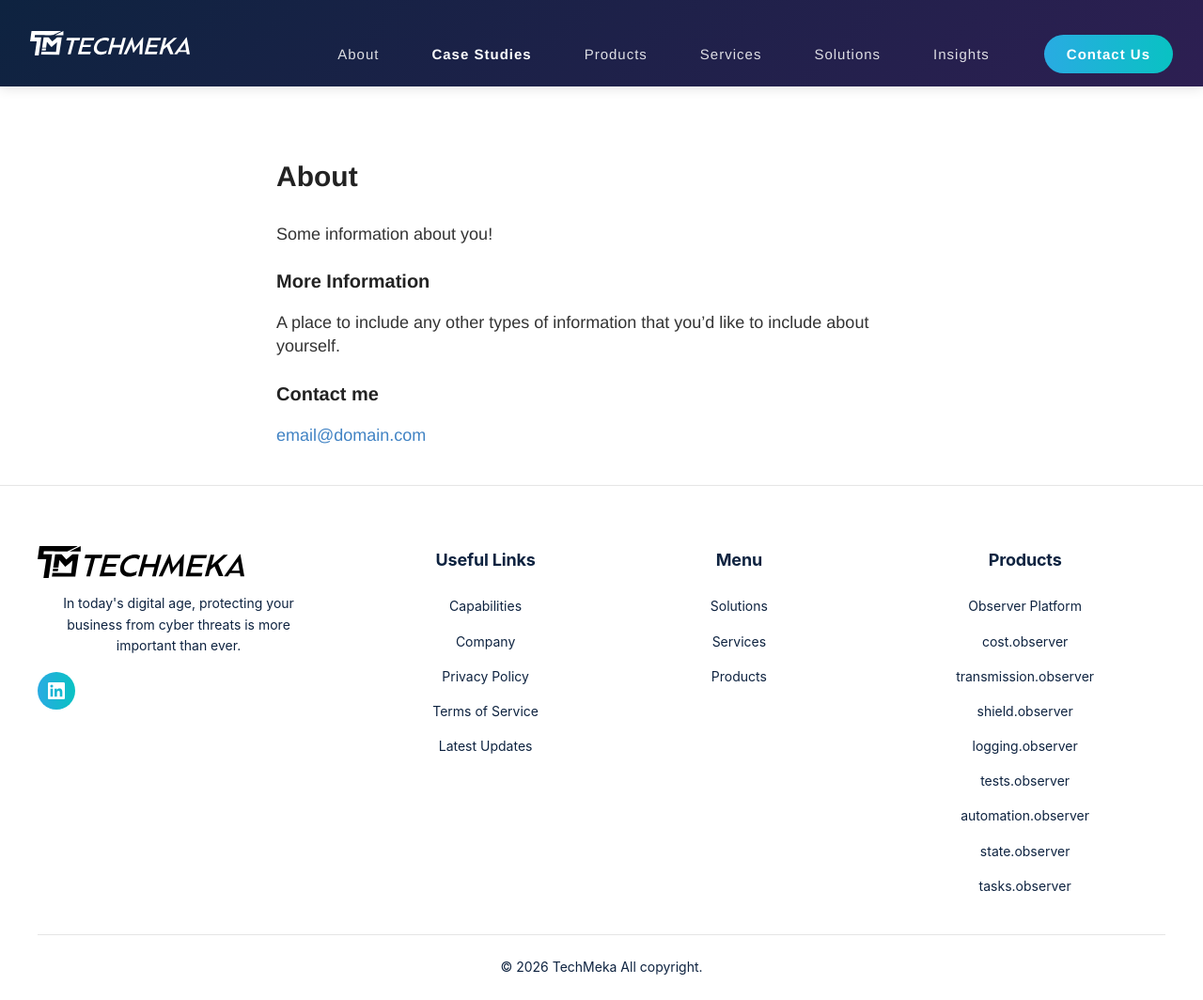
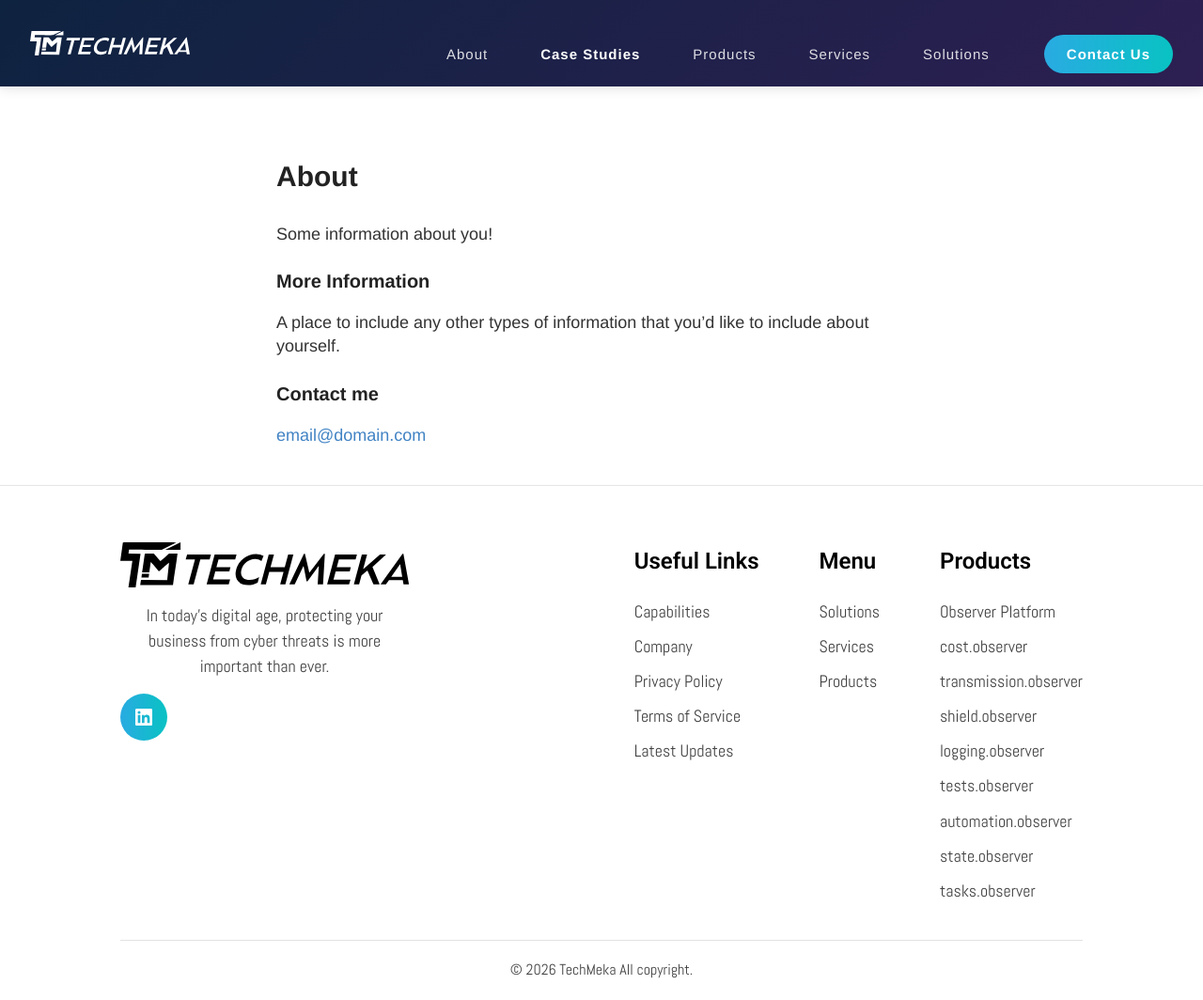
Before and after one commit to Techmeka/blog, a Jekyll site: the page built from docs/about.md, in a window 1280 px wide and 1064 px high. Shown: the whole window at 94% size. Built offline with Jekyll 4.4.1, drawn with Linux system fonts in a browser that asks for light colours.

Commit message:
[IP-6166] Blog nav+footer parity with techmeka.com marketing site
Nav: drop the Insights item from both _layouts/default.html and
_layouts/whitepaper.html — the React marketing nav
(src/Components/Header/index.jsx) has About / Case Studies / Products /
Services / Solutions + Contact Us and no Insights entry. The blog was
adding a 6th nav item that doesn't exist upstream.

Footer: match src/Components/Footer/ visual style.
- Section titles: Roboto 24px #000 (was Inter 18px navy)
- Body links: Abel 18px #424242 (was Inter 14px navy)
- LinkedIn social circle: 50x50 (was 40x40)
- Layout: brand column left (30% width) + right cluster with 3
  link columns (Useful Links / Menu / Products) at 4rem gap. Was
  a 4-column even grid.
- Copyright: Abel 16px #424242 above a #e2e2e2 rule.
- Fonts loaded via Google Fonts <link> (Abel + Roboto + Inter).

Rebuilt with Jekyll, verified via browser_eval: nav items match,
section titles resolve Roboto 24px rgb(0,0,0), body links Abel 18px
rgb(66,66,66), LinkedIn circle 50x50, cols-wrap gap 64px.

```diff
--- a/docs/_layouts/default.html
+++ b/docs/_layouts/default.html
@@ -12,6 +12,9 @@
 
     <!-- <link rel="stylesheet" type="text/css" href="{{ site.baseurl }}/style.css" /> -->
     <link rel="alternate" type="application/rss+xml" title="{{ site.name }} - {{ site.description }}" href="{{ site.baseurl }}/feed.xml" />
+    <link rel="preconnect" href="https://fonts.googleapis.com">
+    <link rel="preconnect" href="https://fonts.gstatic.com" crossorigin>
+    <link rel="stylesheet" href="https://fonts.googleapis.com/css2?family=Abel&family=Inter:wght@400;500;600;700&family=Roboto:wght@400;500;600;700&display=swap">
     <link rel="stylesheet" href="{{ site.baseurl }}/assets/css/style.css">
 
     <!-- Created with Jekyll Now - http://github.com/barryclark/jekyll-now -->
@@ -52,7 +55,6 @@
             <li><a href="https://techmeka.com/observers">Products</a></li>
             <li><a href="https://techmeka.com/#service">Services</a></li>
             <li><a href="https://techmeka.com/#solution">Solutions</a></li>
-            <li><a href="{{ site.baseurl }}/whitepapers/">Insights</a></li>
           </ul>
           <a href="https://techmeka.com/#contactUs" class="tm-mainsite-cta">Contact Us</a>
         </nav>
@@ -85,6 +87,7 @@
             </a>
           </div>
 
+          <div class="tm-footer-cols-wrap">
             <div class="tm-footer-col">
               <h4>Useful Links</h4>
               <ul>
@@ -120,6 +123,7 @@
               </ul>
             </div>
           </div>
+        </div>
 
         <div class="tm-footer-bottom">
           <p>&copy; <span id="tm-year">2026</span> TechMeka All copyright.</p>
--- a/docs/_layouts/whitepaper.html
+++ b/docs/_layouts/whitepaper.html
@@ -10,6 +10,9 @@
     {% seo %}
 
     <link rel="alternate" type="application/rss+xml" title="{{ site.name }} - {{ site.description }}" href="{{ site.baseurl }}/feed.xml" />
+    <link rel="preconnect" href="https://fonts.googleapis.com">
+    <link rel="preconnect" href="https://fonts.gstatic.com" crossorigin>
+    <link rel="stylesheet" href="https://fonts.googleapis.com/css2?family=Abel&family=Inter:wght@400;500;600;700&family=Roboto:wght@400;500;600;700&display=swap">
     <link rel="stylesheet" href="{{ site.baseurl }}/assets/css/style.css">
     {% if page.custom_css %}<link rel="stylesheet" href="{{ site.baseurl }}{{ page.custom_css }}">{% endif %}
 
@@ -50,7 +53,6 @@
             <li><a href="https://techmeka.com/observers">Products</a></li>
             <li><a href="https://techmeka.com/#service">Services</a></li>
             <li><a href="https://techmeka.com/#solution">Solutions</a></li>
-            <li><a href="{{ site.baseurl }}/whitepapers/" class="active" aria-current="page">Insights</a></li>
           </ul>
           <a href="https://techmeka.com/#contactUs" class="tm-mainsite-cta">Contact Us</a>
         </nav>
@@ -82,6 +84,7 @@
             </a>
           </div>
 
+          <div class="tm-footer-cols-wrap">
             <div class="tm-footer-col">
               <h4>Useful Links</h4>
               <ul>
@@ -117,6 +120,7 @@
               </ul>
             </div>
           </div>
+        </div>
 
         <div class="tm-footer-bottom">
           <p>&copy; <span id="tm-year">2026</span> TechMeka All copyright.</p>
--- a/docs/assets/css/style.scss
+++ b/docs/assets/css/style.scss
@@ -766,35 +766,39 @@ footer {
 // Replicates the visual layout from techmeka.com (Footer.jsx) so the
 // blog and the main site feel like a single product.
 // ═══════════════════════════════════════════════════════════════════════
+// Mirrors src/Components/Footer/footer.module.css on the marketing site.
+// Body copy uses Abel; section titles use Roboto; colors match the React
+// footer (#000 titles, #424242 body, #e2e2e2 rule). Fonts loaded via
+// Google Fonts <link> in the layout heads.
 .tm-mainsite-footer {
   background: #ffffff;
-  color: #0e2340;
-  padding: 64px 0 24px;
-  font-family: 'Inter', -apple-system, 'Segoe UI', Roboto, sans-serif;
+  color: #424242;
+  padding: 60px 0 20px;
+  font-family: 'Abel', -apple-system, 'Segoe UI', Roboto, sans-serif;
   border-top: 1px solid #e5e5e5;
   margin-top: 40px;
 }
 
 .tm-mainsite-footer-inner {
-  max-width: 1400px;
+  width: 80%;
   margin: 0 auto;
-  padding: 0 40px;
+  padding: 0;
+
+  @media (max-width: 1199px) { width: 90%; }
+  @media (max-width: 767px)  { width: 100%; padding: 0 20px; }
 }
 
 .tm-footer-cols {
-  display: grid;
-  grid-template-columns: 1.4fr 1fr 1fr 1.3fr;
-  gap: 40px;
+  display: flex;
+  flex-direction: row;
+  justify-content: space-between;
+  gap: 32px;
   padding-bottom: 40px;
 
-  @media (max-width: 900px) {
-    grid-template-columns: 1fr 1fr;
-    gap: 32px;
-  }
-
-  @media (max-width: 560px) {
-    grid-template-columns: 1fr;
-    gap: 28px;
+  @media (max-width: 990px) {
+    flex-direction: column;
+    align-items: center;
+    text-align: center;
   }
 }
 
@@ -802,7 +806,14 @@ footer {
   display: flex;
   flex-direction: column;
   gap: 16px;
-  max-width: 340px;
+  width: 30%;
+  flex-shrink: 0;
+
+  @media (max-width: 990px) {
+    width: 100%;
+    align-items: center;
+    text-align: center;
+  }
 }
 
 .tm-footer-logo {
@@ -810,7 +821,8 @@ footer {
   text-decoration: none;
 
   svg {
-    width: 220px;
+    width: 350px;
+    max-width: 100%;
     height: auto;
     display: block;
   }
@@ -819,19 +831,19 @@ footer {
 }
 
 .tm-footer-tagline {
-  font-size: 14px;
-  line-height: 1.6;
-  color: #0e2340;
+  font-family: 'Abel', sans-serif;
+  font-size: 18px;
+  line-height: 1.5;
+  color: #424242;
   margin: 0;
-  max-width: 300px;
 }
 
 .tm-footer-social {
   display: inline-flex;
   align-items: center;
   justify-content: center;
-  width: 40px;
-  height: 40px;
+  width: 50px;
+  height: 50px;
   border-radius: 50%;
   background: linear-gradient(to right, #29abe2 0%, #09c2c3 100%);
   color: #fff;
@@ -847,14 +859,35 @@ footer {
   svg { display: block; }
 }
 
+// Wraps the three link cols (Useful Links / Menu / Products) so they
+// sit as a flex group flush right of the brand column, matching the
+// React footer's `.footerColumnsWrapper` (gap: 4rem).
+.tm-footer-cols-wrap {
+  display: flex;
+  gap: 4rem;
+  justify-content: flex-end;
+
+  @media (max-width: 990px) {
+    justify-content: center;
+    gap: 2rem;
+    flex-wrap: wrap;
+  }
+}
+
 .tm-footer-col {
+  display: flex;
+  flex-direction: column;
+  gap: 12px;
+
   h4 {
-    font-family: 'Inter', sans-serif;
-    font-size: 18px;
-    font-weight: 700;
-    color: #0e2340;
-    margin: 0 0 20px;
-    letter-spacing: -0.01em;
+    font-family: 'Roboto', sans-serif;
+    font-size: 24px;
+    font-weight: 600;
+    color: #000000;
+    margin: 0 0 8px;
+    text-align: left;
+
+    @media (max-width: 990px) { text-align: center; }
   }
 
   ul {
@@ -866,28 +899,40 @@ footer {
     gap: 12px;
   }
 
+  li {
+    font-family: 'Abel', sans-serif;
+    font-size: 18px;
+    color: #424242;
+    text-align: left;
+    list-style: none;
+
+    @media (max-width: 990px) { text-align: center; }
+  }
+
   li a {
-    color: #0e2340;
-    font-size: 14px;
+    font-family: 'Abel', sans-serif;
+    font-size: 18px;
+    color: #424242 !important;
     text-decoration: none;
     transition: color 0.15s;
 
     &:hover {
-      color: #29abe2;
+      color: #29abe2 !important;
       text-decoration: underline;
     }
   }
 }
 
 .tm-footer-bottom {
-  border-top: 1px solid #e5e5e5;
-  padding-top: 24px;
+  border-top: 1px solid #e2e2e2;
+  padding-top: 20px;
   text-align: center;
 
   p {
+    font-family: 'Abel', sans-serif;
+    font-size: 16px;
     margin: 0;
-    color: #0e2340;
-    font-size: 14px;
+    color: #424242;
   }
 }
 
```
Lines whose indentation alone changed are shown as unchanged.
